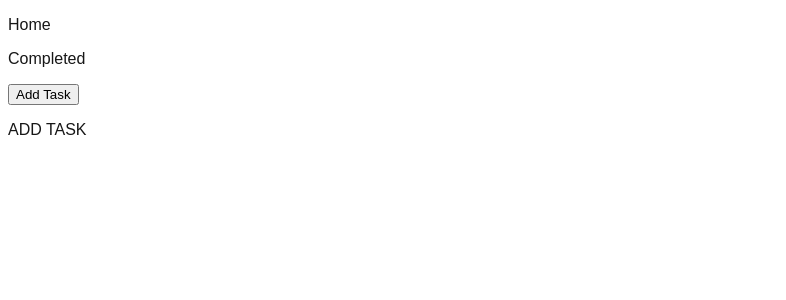
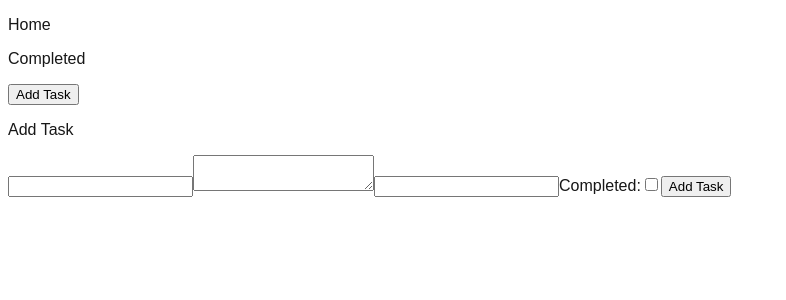
Before and after one commit to evunti/todo-app, a Next.js app: page / in a window 1280 px wide. Both pictures are taken after a click on the button "Add Task". Shown: the top 300 px of the page, without its empty margins (0-786 px from the left). Built offline with nearby package versions, Linux system fonts and the light colour scheme.

Commit message:
added form component to page

```diff
--- a/app/page.tsx
+++ b/app/page.tsx
@@ -1,6 +1,7 @@
 "use client";
 
 import { use, useState } from "react";
+import TaskForm from "../components/form";
 
 function AddTask() {
   const [taskWindow, setTaskWindow] = useState(false);
@@ -12,7 +13,7 @@ function AddTask() {
       </button>
       {taskWindow ? (
         <div>
-          <p>ADD TASK</p>
+          <TaskForm />
         </div>
       ) : null}
     </div>
--- a/components/form.tsx
+++ b/components/form.tsx
@@ -1,27 +1,29 @@
-// import { useState } from "react";
+import { useState } from "react";
 
 // const handleSubmit = (e) => {
 //   e.preventDefault();
 // };
-// function TaskForm() {
-//   const [title, setTitle] = useState("");
-//   const [description, setDescription] = useState(null);
-//   const [dueDate, setDueDate] = useState(null);
-//   const [completed, setCompleted] = useState(false);
+function TaskForm() {
+  const [title, setTitle] = useState("");
+  const [description, setDescription] = useState(null);
+  const [dueDate, setDueDate] = useState(null);
+  const [completed, setCompleted] = useState(false);
 
-//   return (
-//     <div>
-//       <p>Add Task</p>
-//       <form onSubmit={handleSubmit}>
-//         <input />
-//         <textarea />
-//         <input />
-//         <label>
-//           Completed:
-//           <input type="checkbox" checked={completed} />
-//         </label>
-//         <button type="submit">Add Task</button>
-//       </form>
-//     </div>
-//   );
-// }
+  return (
+    <div>
+      <p>Add Task</p>
+      <form>
+        <input />
+        <textarea />
+        <input />
+        <label>
+          Completed:
+          <input type="checkbox" checked={completed} />
+        </label>
+        <button type="submit">Add Task</button>
+      </form>
+    </div>
+  );
+}
+
+export default TaskForm;
```
